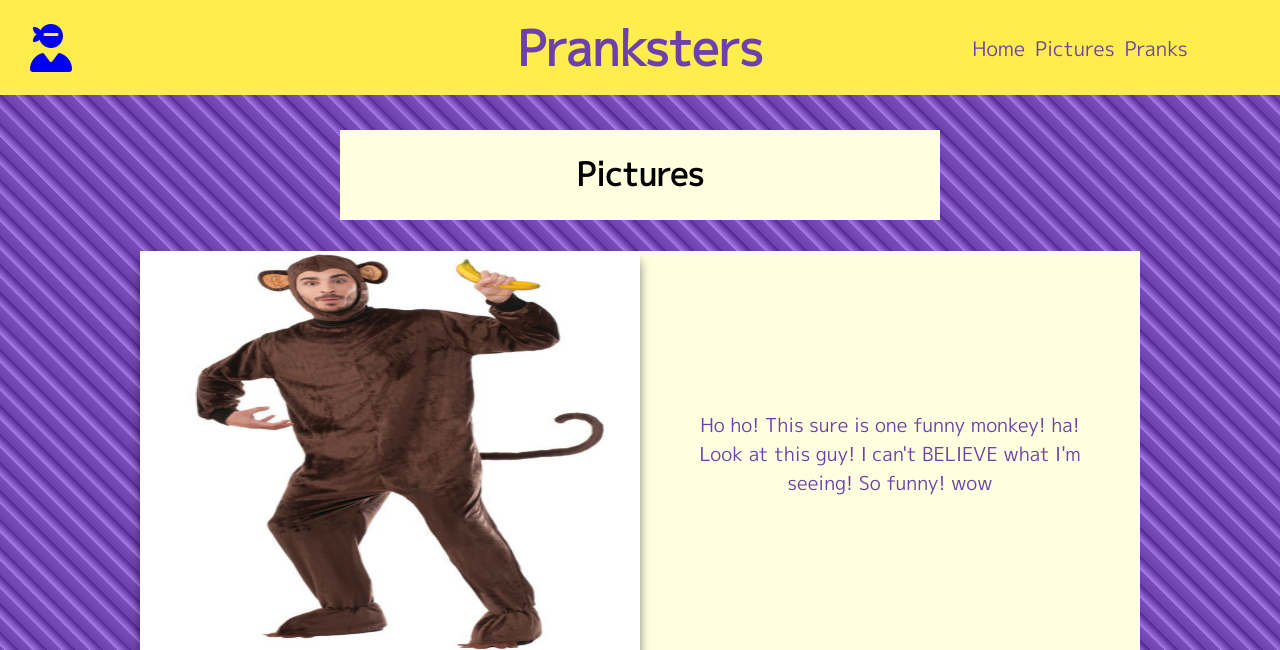
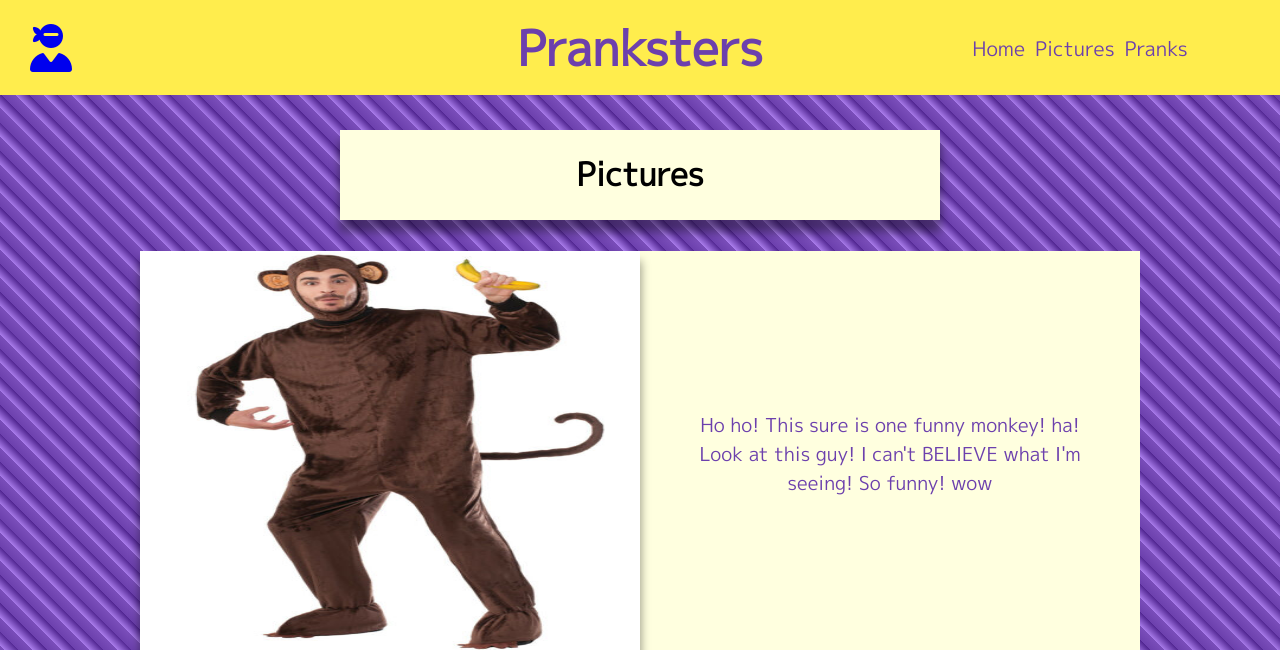
Before and after one commit to TylerKonesky/BottegaAppInADay, a Flask app: template templates/pictures.html in a window 1280 px wide. Shown: the top 650 px of the page. Run offline with Flask 2, Linux system fonts and the light colour scheme; the template is opened without the code that fills it, so the values that code supplies are empty; some libraries are stand-ins or nearby versions.

Commit message:
Added drop shadow, prettied up some thangs

```diff
--- a/static/pictures.css
+++ b/static/pictures.css
@@ -21,6 +21,8 @@ body {
 
 .squares-wrapper > .squares {
     width: 1000px;
+
+
 
 }
 
@@ -68,8 +70,11 @@ body {
     color: black;
     width: 600px;
     font-family: 'M PLUS 1p', sans-serif;
+    box-shadow: 0px 11px 9px 1px rgba(0, 0, 0, .4);
+
 }
 .header-container {
     display: flex;
     justify-content: center;
+
 }
--- a/templates/pictures.html
+++ b/templates/pictures.html
@@ -5,8 +5,8 @@
     <meta name="viewport" content="width=device-width, initial-scale=1.0">
     <meta http-equiv="X-UA-Compatible" content="ie=edge">
     <link href="https://fonts.googleapis.com/css?family=M+PLUS+1p&display=swap" rel="stylesheet">
-    <link rel="stylesheet" href="/static/main.css">
-    <link rel="stylesheet" type="text/css" href="/static/pictures.css">
+    <link rel="stylesheet" href="../static/main.css">
+    <link rel="stylesheet" type="text/css" href="../static/pictures.css">
     <title>Pictures</title>
     <script src="https://kit.fontawesome.com/12cf043f10.js" crossorigin="anonymous"></script>
 </head>
```
